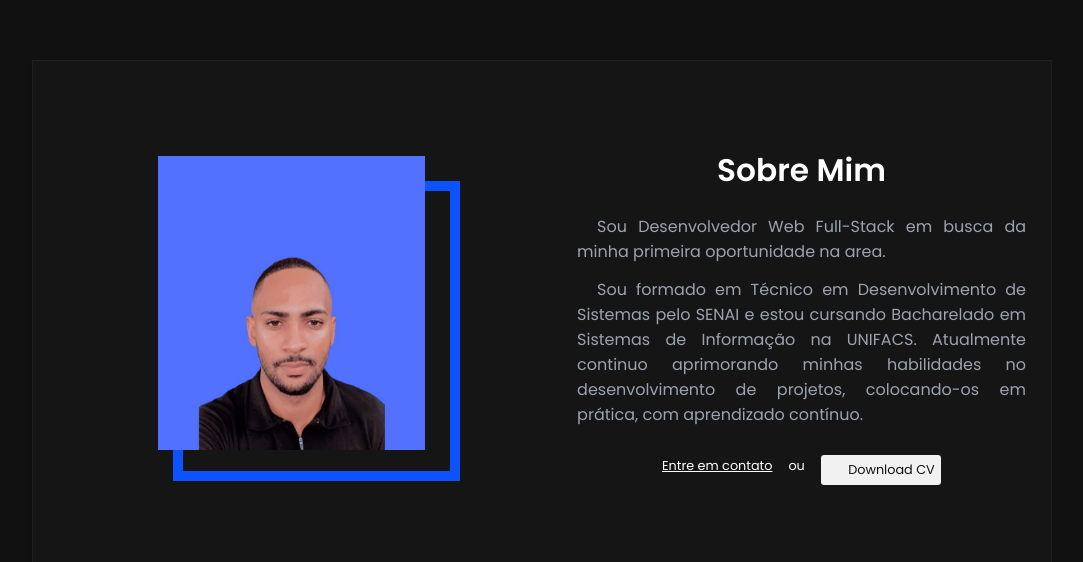
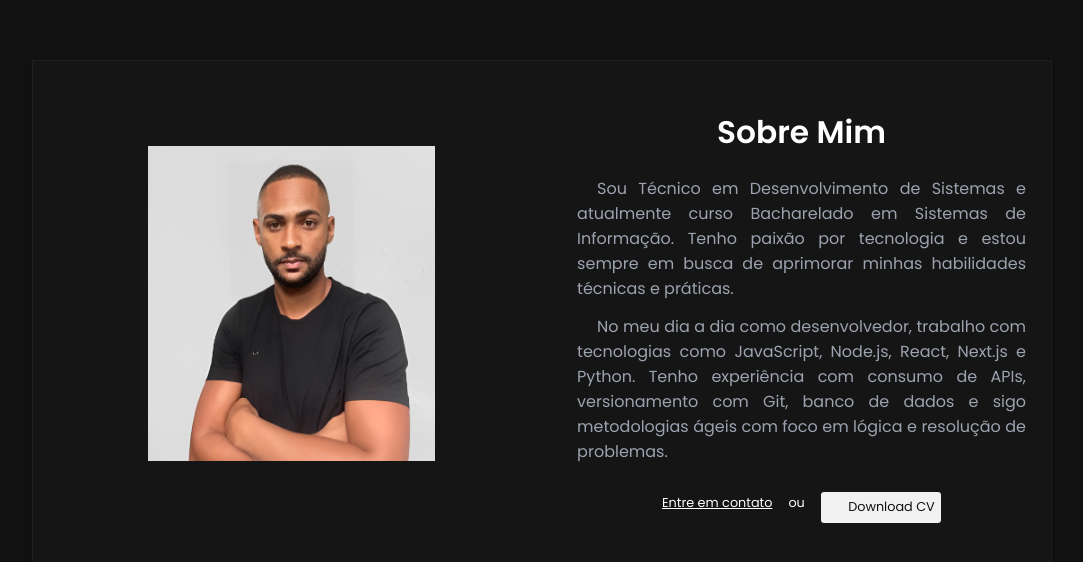
Before and after one commit to Lucasvalves/my-portifolio, a React (Vite) app: page / in a window 1280 px wide. Shown: the part 732-1294 px from the top of the page, without its empty margins (98-1181 px from the left). Built offline with nearby package versions, Linux system fonts and the light colour scheme; some icons are missing.

Commit message:
feat(about): update profile picture and description content

```diff
--- a/src/components/About/index.tsx
+++ b/src/components/About/index.tsx
@@ -1,5 +1,5 @@
 import { Container } from './styles';
-import myPhoto from '../../assets/my_photo.png';
+import myPhoto from '../../assets/my_photo.jpeg';
 import { PiArrowLineDownLight } from 'react-icons/pi';
 import { Button } from '../Button';
 import { motion } from 'framer-motion';
@@ -53,8 +53,7 @@ export function About() {
                   duration: 1,
                 }}
               >
-                Sou Desenvolvedor Web Full-Stack em busca da minha primeira
-                oportunidade na area.
+                Sou Técnico em Desenvolvimento de Sistemas e atualmente curso Bacharelado em Sistemas de Informação. Tenho paixão por tecnologia e estou sempre em busca de aprimorar minhas habilidades técnicas e práticas.
               </motion.p>
               <motion.p
                 variants={itemsVariantsEixoX}
@@ -63,11 +62,7 @@ export function About() {
                   duration: 1,
                 }}
               >
-                Sou formado em Técnico em Desenvolvimento de Sistemas pelo SENAI
-                e estou cursando Bacharelado em Sistemas de Informação na
-                UNIFACS. Atualmente continuo aprimorando minhas habilidades no
-                desenvolvimento de projetos, colocando-os em prática, com
-                aprendizado contínuo.
+                No meu dia a dia como desenvolvedor, trabalho com tecnologias como JavaScript, Node.js, React, Next.js e Python. Tenho experiência com consumo de APIs, versionamento com Git, banco de dados e sigo metodologias ágeis com foco em lógica e resolução de problemas.
               </motion.p>
             </div>
             <motion.span
--- a/src/components/About/styles.ts
+++ b/src/components/About/styles.ts
@@ -25,7 +25,6 @@ export const Container = styled.section`
     .frame {
       width: 100%;
       height: 100%;
-      border: 10px solid var(--blue);
     }
     .frame img {
       width: 100%;
```
Also changed, not shown: src/assets/my_photo.jpeg (added), src/assets/my_photo.png (deleted).
